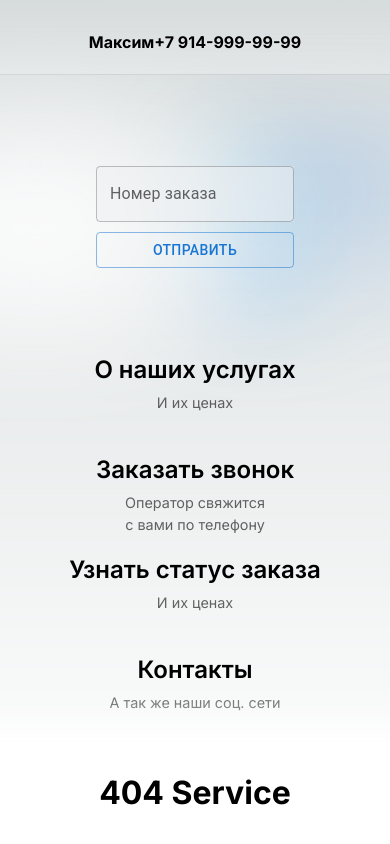
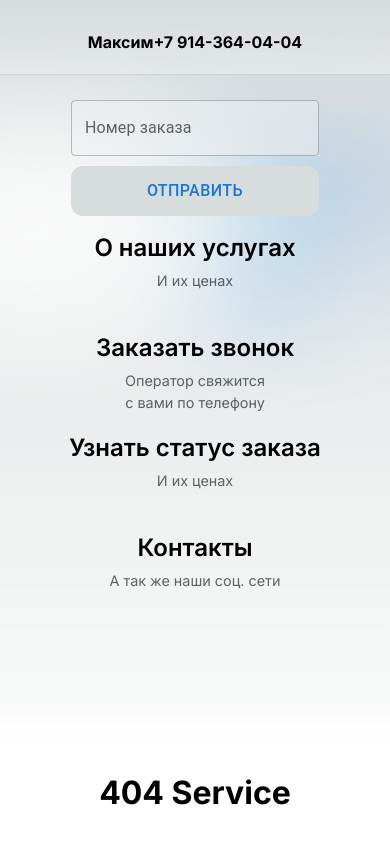
Before and after one commit to EndreiDarkRose/404Service, a Next.js app: page /status in a window 390 px wide. Shown: the top 844 px of the page. Built offline with nearby package versions, Linux system fonts and the light colour scheme.

Commit message:
add yandex map

```diff
--- a/package.json
+++ b/package.json
@@ -12,6 +12,7 @@
     "@emotion/react": "^11.11.4",
     "@emotion/styled": "^11.11.0",
     "@mui/material": "^5.15.14",
+    "@pbe/react-yandex-maps": "^1.2.5",
     "axios": "^1.6.7",
     "next": "14.1.1",
     "react": "^18",
--- a/src/app/components/header/page.tsx
+++ b/src/app/components/header/page.tsx
@@ -5,8 +5,7 @@ const Header = () => {
   return (
     <header className={styles.header}>
       <p>
-        Максим
-        <span> +7 914-999-99-99</span>
+        Максим <span>+7 914-364-04-04</span>
       </p>
       <h1>404 Service</h1>
     </header>
--- a/src/app/contacts/page.tsx
+++ b/src/app/contacts/page.tsx
@@ -1,4 +1,5 @@
 import React from "react";
+import YandexMap from "../components/map/YandexMap";
 
 const Contacts = () => {
   return (
@@ -10,6 +11,7 @@ const Contacts = () => {
       >
         vk
       </a>
+      <YandexMap />
     </div>
   );
 };
--- a/src/app/page.module.scss
+++ b/src/app/page.module.scss
@@ -5,89 +5,10 @@
   align-items: center;
   padding: 6rem;
   min-height: 100vh;
+
+  @media (max-width: 700px) {
+    padding: 0rem;
+    padding-top: 100px;
+    justify-content: flex-start;
+  }
 }
-
-// .card {
-//   padding: 1rem 1.2rem;
-//   border-radius: var(--border-radius);
-//   background: rgba(var(--card-rgb), 0);
-//   border: 1px solid rgba(var(--card-border-rgb), 0);
-//   transition: background 200ms, border 200ms;
-// }
-
-// .card span {
-//   display: inline-block;
-//   transition: transform 200ms;
-// }
-
-// .card h2 {
-//   font-weight: 600;
-//   margin-bottom: 0.7rem;
-// }
-
-// .card p {
-//   margin: 0;
-//   opacity: 0.6;
-//   font-size: 0.9rem;
-//   line-height: 1.5;
-//   max-width: 30ch;
-//   text-wrap: balance;
-// }
-
-// .logo {
-//   position: relative;
-// }
-// /* Enable hover only on non-touch devices */
-// @media (hover: hover) and (pointer: fine) {
-//   .card:hover {
-//     background: rgba(var(--card-rgb), 0.1);
-//     border: 1px solid rgba(var(--card-border-rgb), 0.15);
-//   }
-
-//   .card:hover span {
-//     transform: translateX(4px);
-//   }
-// }
-
-// @media (prefers-reduced-motion) {
-//   .card:hover span {
-//     transform: none;
-//   }
-// }
-
-// /* Mobile */
-// @media (max-width: 700px) {
-//   .content {
-//     padding: 4rem;
-//   }
-
-//   .card {
-//     padding: 1rem 1.5rem;
-//     z-index: 2;
-//   }
-
-//   .card h2 {
-//     margin-bottom: 0.5rem;
-//   }
-// }
-
-// /* Tablet and Smaller Desktop */
-
-// @media (prefers-color-scheme: dark) {
-//   .vercelLogo {
-//     filter: invert(1);
-//   }
-
-//   .logo {
-//     filter: invert(1) drop-shadow(0 0 0.3rem #ffffff70);
-//   }
-// }
-
-// @keyframes rotate {
-//   from {
-//     transform: rotate(360deg);
-//   }
-//   to {
-//     transform: rotate(0deg);
-//   }
-// }
--- a/src/app/status/status.module.scss
+++ b/src/app/status/status.module.scss
@@ -2,4 +2,19 @@
   display: flex;
   flex-direction: column;
   gap: 10px;
+  button {
+    pad: 10px;
+    border: none;
+    border-radius: 12px;
+    background-color: #d7dcdd;
+    font-size: 16px;
+    cursor: pointer;
+    transition: background-color 0.3s ease;
+    height: 50px;
+    text-align: center;
+
+    &:hover {
+      background-color: #cee0f0;
+    }
+  }
 }
```
Also changed, not shown: src/app/components/map/YandexMap.tsx (added, +29 -0 lines), 1 other file (tests, documents, lock files or other folders).
